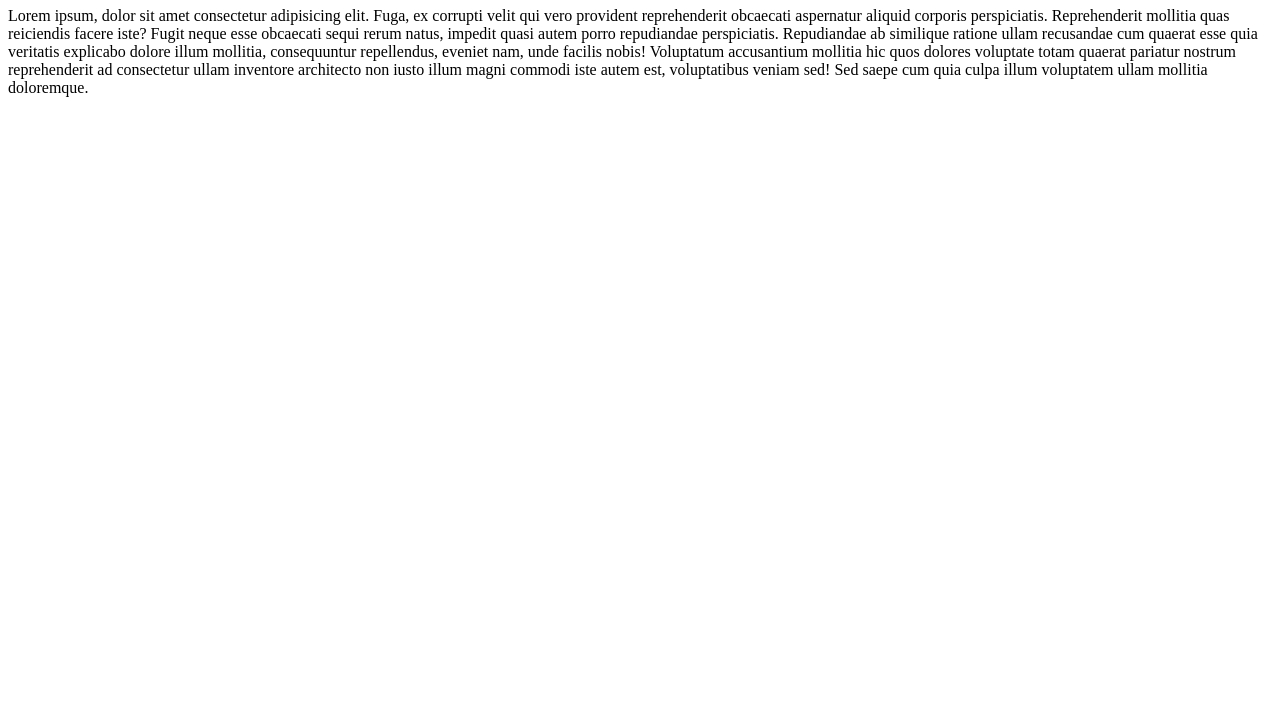
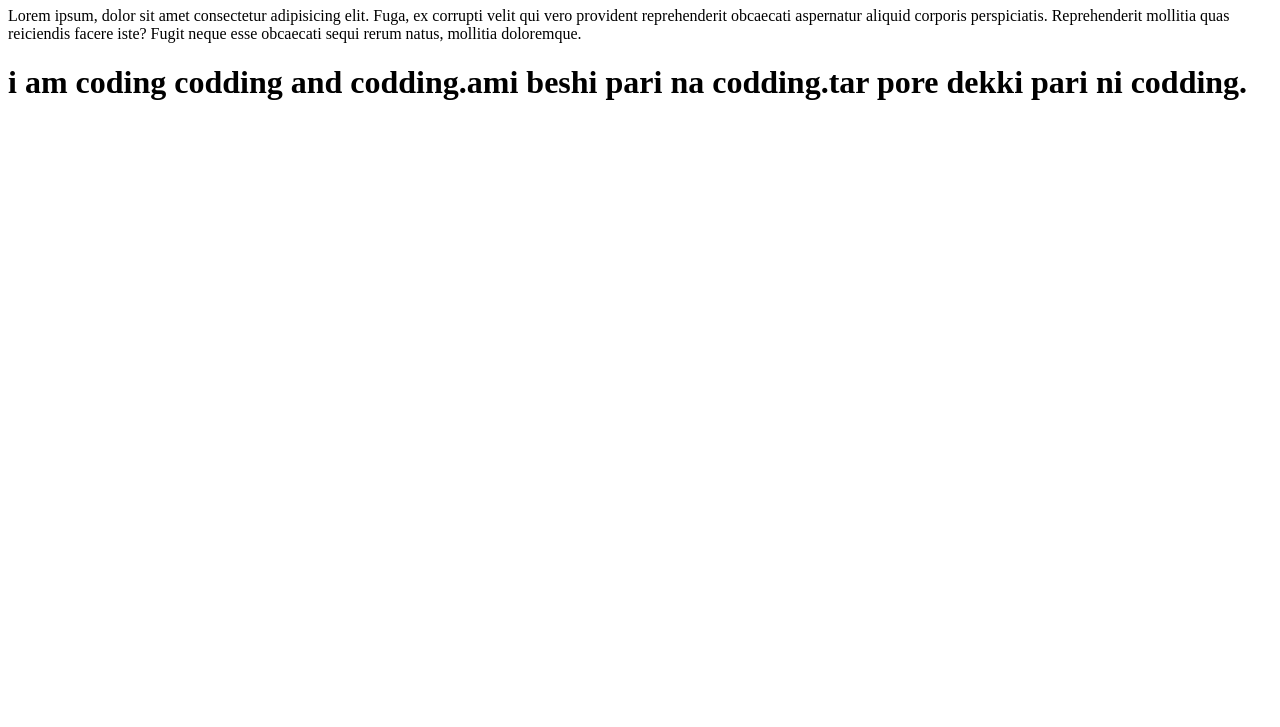
Before and after one commit to joyantoshimul/my-first-repo, a plain HTML site: page index.html in a window 1280 px wide. Shown: the part 73-800 px from the top of the page. Drawn offline with Linux system fonts and the light colour scheme.

Commit message:
style added

```diff
--- a/index.html
+++ b/index.html
@@ -8,6 +8,7 @@
 </head>
 <body>
     <h1>Just now we learn how to add another code in github.</h1>
-    <p>Lorem ipsum, dolor sit amet consectetur adipisicing elit. Fuga, ex corrupti velit qui vero provident reprehenderit obcaecati aspernatur aliquid corporis perspiciatis. Reprehenderit mollitia quas reiciendis facere iste? Fugit neque esse obcaecati sequi rerum natus, impedit quasi autem porro repudiandae perspiciatis. Repudiandae ab similique ratione ullam recusandae cum quaerat esse quia veritatis explicabo dolore illum mollitia, consequuntur repellendus, eveniet nam, unde facilis nobis! Voluptatum accusantium mollitia hic quos dolores voluptate totam quaerat pariatur nostrum reprehenderit ad consectetur ullam inventore architecto non iusto illum magni commodi iste autem est, voluptatibus veniam sed! Sed saepe cum quia culpa illum voluptatem ullam mollitia doloremque.</p>
+    <p>Lorem ipsum, dolor sit amet consectetur adipisicing elit. Fuga, ex corrupti velit qui vero provident reprehenderit obcaecati aspernatur aliquid corporis perspiciatis. Reprehenderit mollitia quas reiciendis facere iste? Fugit neque esse obcaecati sequi rerum natus, mollitia doloremque.</p>
+    <h1>i am coding codding and codding.ami beshi pari na codding.tar pore dekki pari ni codding.</h1>
 </body>
 </html>
```
